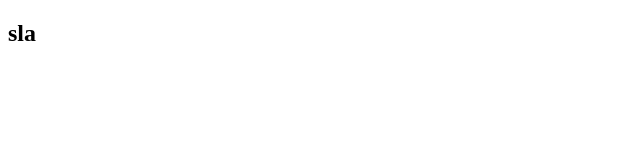
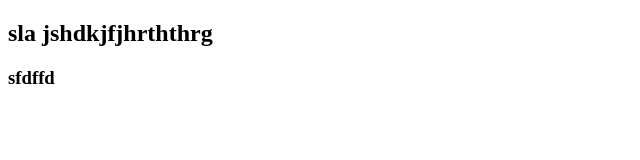
Before and after one commit to camilly-santos/TCC---Sist.-de-Automa-o, a plain HTML site: page index.html in a window 1280 px wide. Shown: the whole page, without its empty margins (0-640 px from the left). Drawn offline with Linux system fonts and the light colour scheme.

Commit message:
descriçao

```diff
--- a/index.html
+++ b/index.html
@@ -6,6 +6,7 @@
     <title>Document</title>
 </head>
 <body>
-    <h2>sla</h2>
+    <h2>sla jshdkjfjhrththrg</h2>
+    <h3>sfdffd</h3>
 </body>
 </html>
```
